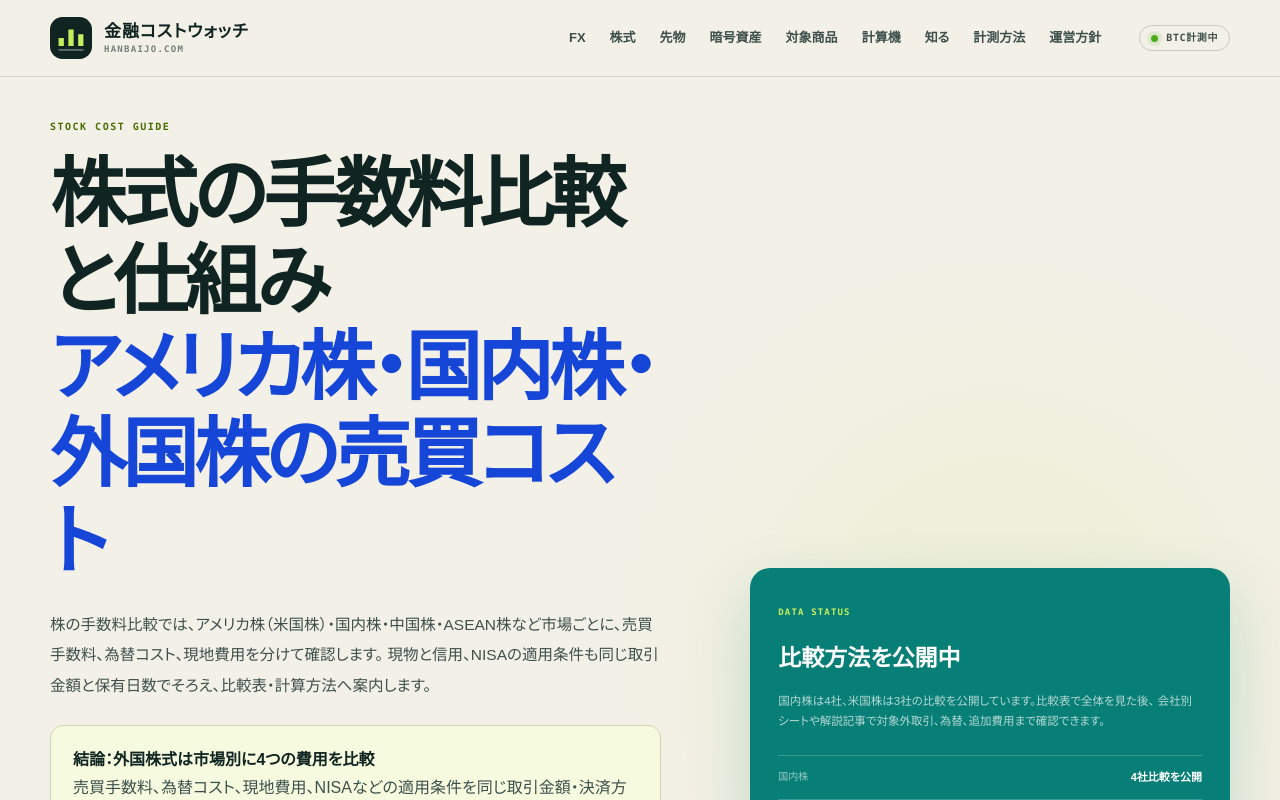
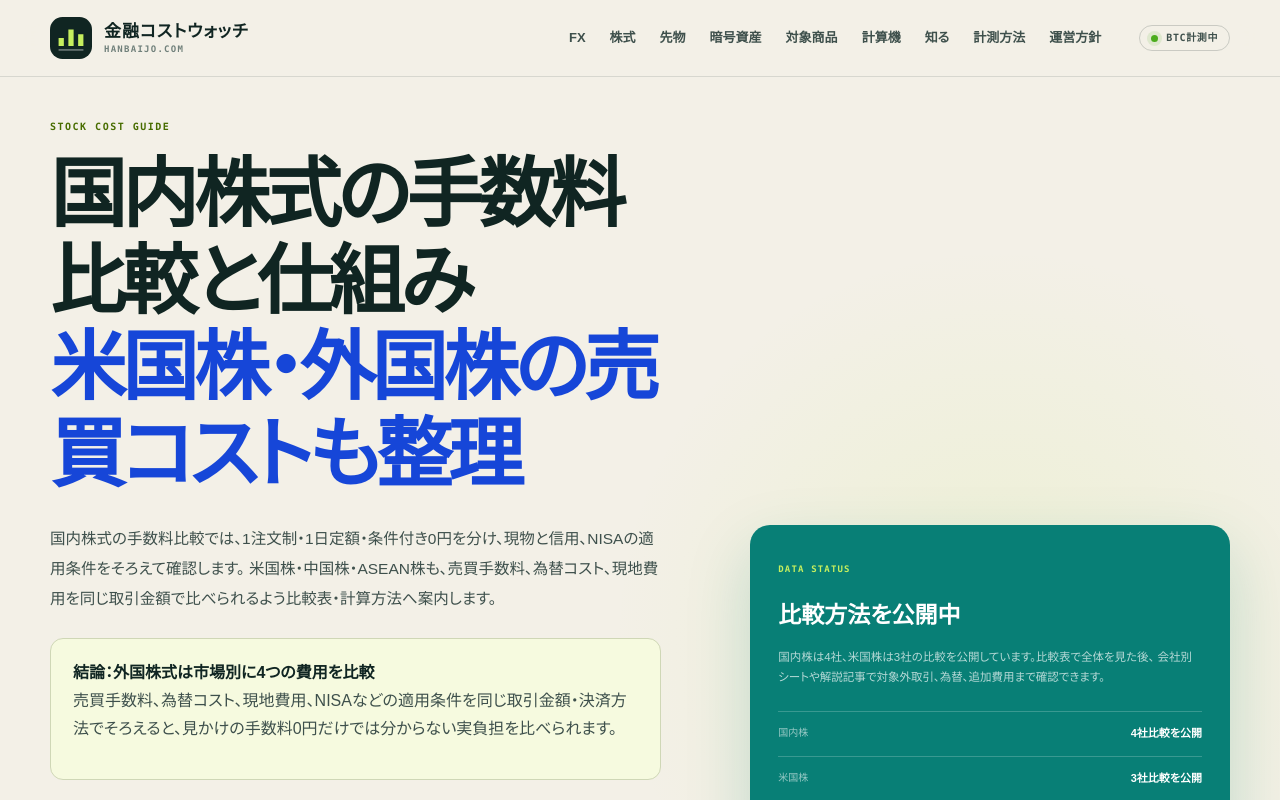
Before and after one commit to mrok18/hanbaijo, a Next.js app: page /stocks in a window 1280 px wide. Shown: the top 800 px of the page. Built offline with nearby package versions, Linux system fonts and the light colour scheme.

Commit message:
seo: clarify domestic stock fee intent

```diff
--- a/app/stocks/page.tsx
+++ b/app/stocks/page.tsx
@@ -5,8 +5,8 @@ import AffiliateOfferCard from '@/components/AffiliateOfferCard';
 import { AFFILIATE_OFFERS } from '@/lib/affiliates';
 
 export const metadata: Metadata = {
-  title: '株式 手数料 比較｜アメリカ株・国内株・外国株のコスト',
-  description: '株式の手数料比較をするため、アメリカ株（米国株）・国内株式・中国株・ASEAN株の売買手数料、為替コスト、現地費用、NISA条件を同じ基準で整理します。',
+  title: '国内株式 手数料比較｜米国株・外国株の売買コストも整理',
+  description: '国内株式の手数料を、1注文制・1日定額・条件付き0円の違いと無料条件で整理。米国株・中国株・ASEAN株の売買手数料、為替コスト、現地費用、NISA条件も同じ基準で比較します。',
   alternates: { canonical: '/stocks' },
 };
 
@@ -43,7 +43,7 @@ export default function StocksPage() {
         url: 'https://hanbaijo.com/stocks',
         name: metadata.title,
         description: metadata.description,
-        dateModified: '2026-09-16',
+        dateModified: '2026-09-17',
         inLanguage: 'ja-JP',
         mainEntity: { '@id': 'https://hanbaijo.com/stocks#guides' },
       },
@@ -85,10 +85,10 @@ export default function StocksPage() {
       <section className="fx-hero">
         <div>
           <p className="page-kicker">STOCK COST GUIDE</p>
-          <h1>株式の手数料比較と仕組み<br /><em>アメリカ株・国内株・外国株の売買コスト</em></h1>
+          <h1>国内株式の手数料比較と仕組み<br /><em>米国株・外国株の売買コストも整理</em></h1>
           <p className="lede">
-            株の手数料比較では、アメリカ株（米国株）・国内株・中国株・ASEAN株など市場ごとに、売買手数料、為替コスト、現地費用を分けて確認します。
-            現物と信用、NISAの適用条件も同じ取引金額と保有日数でそろえ、比較表・計算方法へ案内します。
+            国内株式の手数料比較では、1注文制・1日定額・条件付き0円を分け、現物と信用、NISAの適用条件をそろえて確認します。
+            米国株・中国株・ASEAN株も、売買手数料、為替コスト、現地費用を同じ取引金額で比べられるよう比較表・計算方法へ案内します。
           </p>
           <div className="callout"><strong>結論：外国株式は市場別に4つの費用を比較</strong><p>売買手数料、為替コスト、現地費用、NISAなどの適用条件を同じ取引金額・決済方法でそろえると、見かけの手数料0円だけでは分からない実負担を比べられます。</p></div>
           <div className="callout"><strong>外国株式の売買手数料は市場別に比較</strong><p>米国株、中国株、ASEAN株では料率、最低・上限手数料、為替コスト、現地費用が異なります。市場別の条件を同じ取引金額へ換算して比べると、売買手数料だけでは見えない差を確認できます。<br /><Link href="/articles/foreign-stock-trading-fees">外国株式の市場別比較を見る →</Link></p></div>
```
